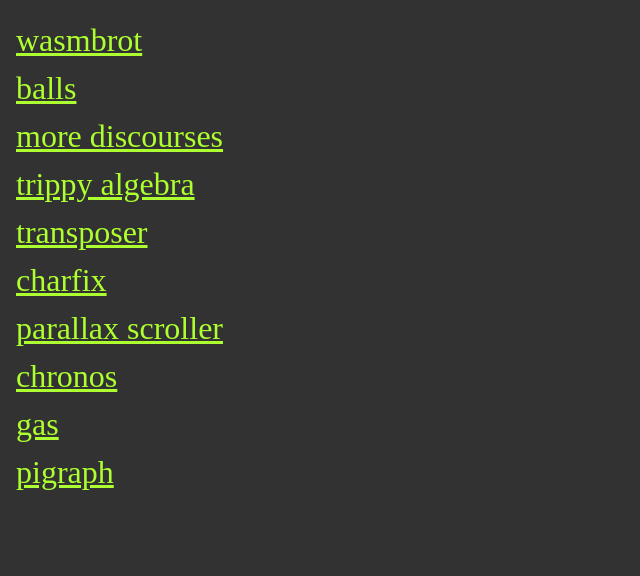
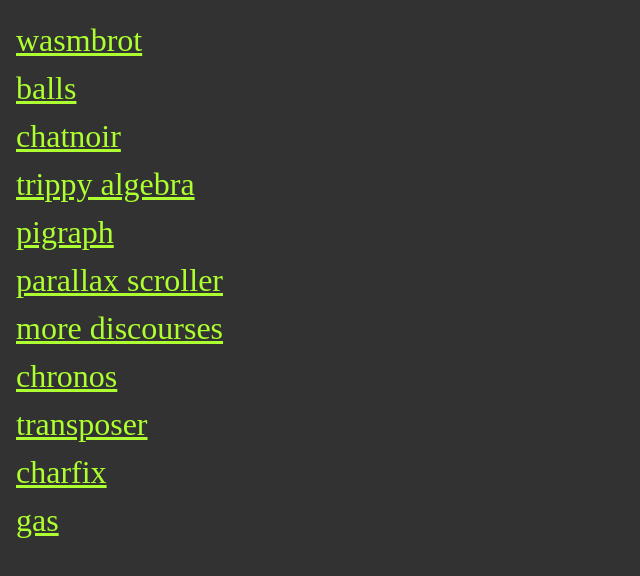
Before and after one commit to kargayerde/kargayerde.github.io, a React (Vite) app: page / in a window 1280 px wide. Shown: the top 576 px of the page, without its empty margins (0-640 px from the left). Built offline with nearby package versions, Linux system fonts and the light colour scheme.

Commit message:
added new fields

```diff
--- a/src/App.jsx
+++ b/src/App.jsx
@@ -1,22 +1,68 @@
 function App() {
-	const pages = {
-		WASMbrot: "https://kargayerde.github.io/wasmbrot/",
-		balls: "https://kargayerde.github.io/balls/",
-		"More Discourses": "https://kargayerde.github.io/more-discourses/",
-		"Trippy Algebra": "https://kargayerde.github.io/trippy-algebra/",
-		Transposer: "https://kargayerde.github.io/transposer/",
-		Charfix: "https://kargayerde.github.io/charfix/",
-		"Parallax Scroller": "https://kargayerde.github.io/parallax-scroller/",
-		Chronos: "https://kargayerde.github.io/chronos/",
-		Gas: "https://kargayerde.github.io/gas/",
-		Pigraph: "https://kargayerde.github.io/pigraph/",
-	};
+	const pages = [
+		{
+			title: "WASMbrot",
+			link: "https://kargayerde.github.io/wasmbrot/",
+			repo: "",
+			description: "",
+		},
+		{ title: "balls", link: "https://kargayerde.github.io/balls/", repo: "", description: "" },
+		{
+			title: "chatnoir",
+			link: "https://chatnoir-front.onrender.com/",
+			repo: "",
+			description: "",
+		},
+		{
+			title: "Trippy Algebra",
+			link: "https://kargayerde.github.io/trippy-algebra/",
+			repo: "",
+			description: "",
+		},
+		{
+			title: "Pigraph",
+			link: "https://kargayerde.github.io/pigraph/",
+			repo: "",
+			description: "",
+		},
+		{
+			title: "Parallax Scroller",
+			link: "https://kargayerde.github.io/parallax-scroller/",
+			repo: "",
+			description: "",
+		},
+		{
+			title: "More Discourses",
+			link: "https://kargayerde.github.io/more-discourses/",
+			repo: "",
+			description: "",
+		},
+		{
+			title: "Chronos",
+			link: "https://kargayerde.github.io/chronos/",
+			repo: "",
+			description: "",
+		},
+		{
+			title: "Transposer",
+			link: "https://kargayerde.github.io/transposer/",
+			repo: "",
+			description: "",
+		},
+		{
+			title: "Charfix",
+			link: "https://kargayerde.github.io/charfix/",
+			repo: "",
+			description: "",
+		},
+		{ title: "Gas", link: "https://kargayerde.github.io/gas/", repo: "", description: "" },
+	];
 
 	return (
 		<div className="App">
-			{Object.keys(pages).map((page, index) => (
+			{pages.map(({ title, link, repo, description }, index) => (
 				<div key={index}>
-					<a href={pages[page]}>{page.toLocaleLowerCase()}</a>
+					<a href={link}>{title.toLocaleLowerCase("tr")}</a>
 				</div>
 			))}
 		</div>
```
